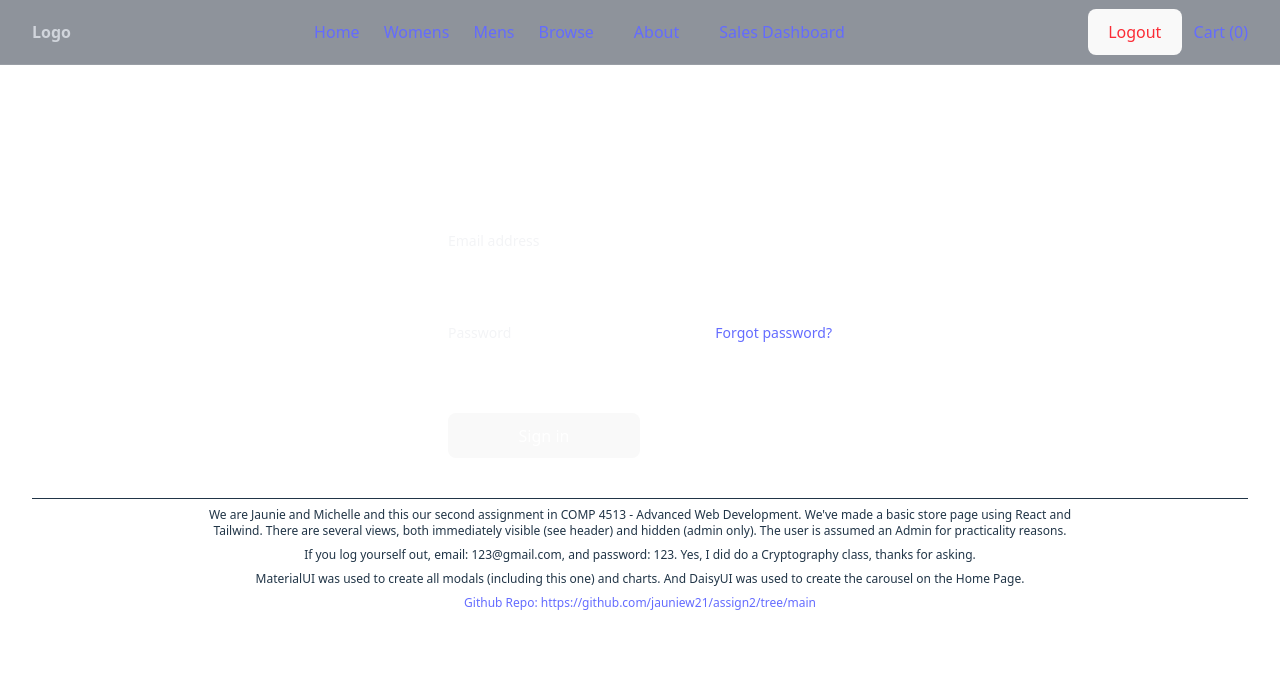
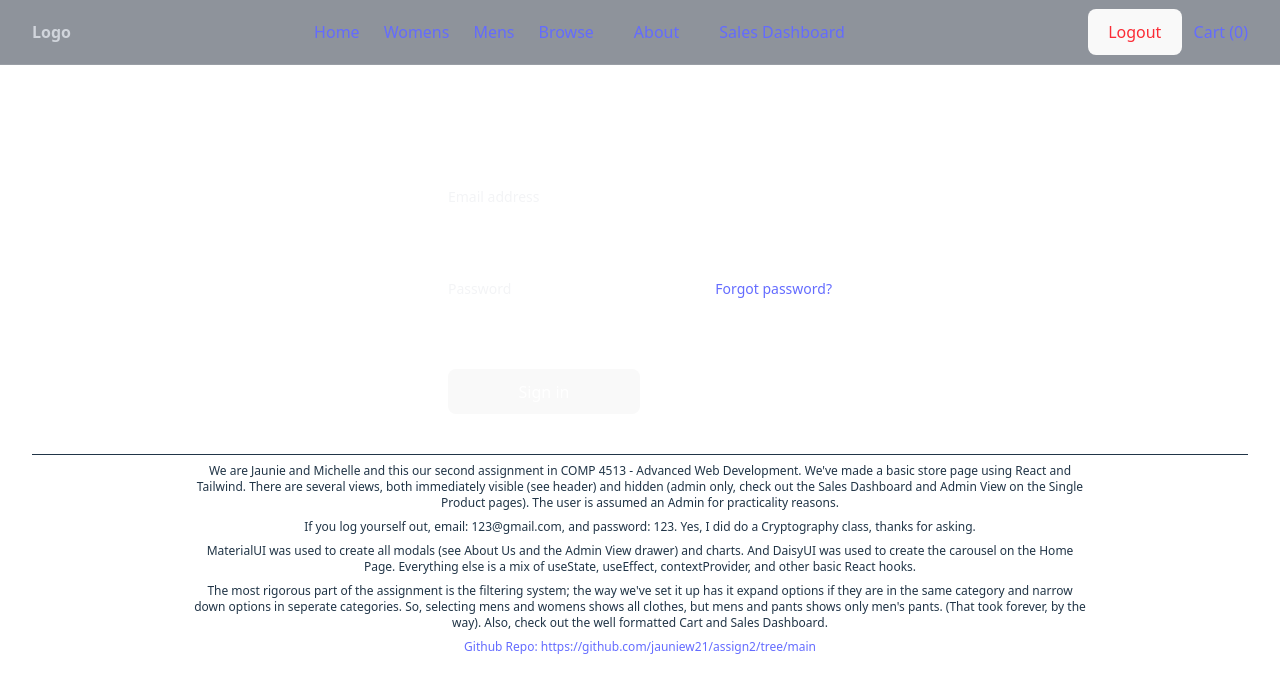
Before and after one commit to jauniew21/assign2, a React (Vite) app in the folder clothing-store-react-app/: page /login in a window 1280 px wide. Shown: the top 692 px of the page. Built offline with nearby package versions, Linux system fonts and the light colour scheme; no server answers.

Commit message:
copy changes

```diff
--- a/clothing-store-react-app/src/components/AboutView.jsx
+++ b/clothing-store-react-app/src/components/AboutView.jsx
@@ -54,15 +54,23 @@ const AboutView = (props) => {
                 <hr />
                 <Typography id="modal-modal-description" sx={{ mt: 2 }}>
                     We are Jaunie and Michelle and this our second assignment in COMP 4513 - Advanced Web Development. We've made a basic store page using React and Tailwind.
-                    There are several views, both immediately visible (see header) and hidden (admin only). The user is assumed an Admin for practicality reasons. <br />
+                    There are several views, both immediately visible (see header) and hidden (admin only, check out the Sales Dashboard and Admin View on the Single Product pages). The user is assumed an Admin for practicality reasons. <br />
                     <br />
                     If you log yourself out, email: 123@gmail.com, and password: 123. Yes, I did take a Cryptography class, thanks for asking.
                     <br /> <br />
 
-                    MaterialUI was used to create all modals (including this one) and charts. And DaisyUI was used to create the carousel on the Home Page. <br />
+                    MaterialUI was used to create all modals (including this one and the Admin View drawer) and charts. And DaisyUI was used to create the carousel on the Home Page.
+                    Everything else is a mix of useState, useEffect, contextProvider, and other basic React hooks.
+                    <br />
                     <br />
 
-                    Github Repo: https://github.com/jauniew21/assign2/tree/main
+                    The most rigorous part of the assignment is the filtering system; the way we've set it up has it expand options if they are in the same category
+                    and narrow down options in seperate categories. So, selecting mens and womens shows all clothes, but mens and pants shows only men's pants. (That took forever, by the way).
+                    Also, check out the well formatted Cart and Sales Dashboard.
+                    <br /> <br />
+
+                    <a href="https://github.com/jauniew21/assign2/tree/main" target="_blank">Github Repo: https://github.com/jauniew21/assign2/tree/main
+                    </a>
                 </Typography>
                 <div className="flex justify-end mt-6">
                 <button
--- a/clothing-store-react-app/src/components/Footer.jsx
+++ b/clothing-store-react-app/src/components/Footer.jsx
@@ -7,13 +7,19 @@ const Footer = (props) => {
 
             <p className="">
                 We are Jaunie and Michelle and this our second assignment in COMP 4513 - Advanced Web Development. We've made a basic store page using React and Tailwind.
-                There are several views, both immediately visible (see header) and hidden (admin only). The user is assumed an Admin for practicality reasons.
+                There are several views, both immediately visible (see header) and hidden (admin only, check out the Sales Dashboard and Admin View on the Single Product pages). The user is assumed an Admin for practicality reasons.
             </p>
             <p className="">
                 If you log yourself out, email: 123@gmail.com, and password: 123. Yes, I did do a Cryptography class, thanks for asking.
             </p>
             <p>
-                MaterialUI was used to create all modals (including this one) and charts. And DaisyUI was used to create the carousel on the Home Page.
+                MaterialUI was used to create all modals (see About Us and the Admin View drawer) and charts. And DaisyUI was used to create the carousel on the Home Page.
+                Everything else is a mix of useState, useEffect, contextProvider, and other basic React hooks.
+            </p>
+            <p>
+                The most rigorous part of the assignment is the filtering system; the way we've set it up has it expand options if they are in the same category
+                and narrow down options in seperate categories. So, selecting mens and womens shows all clothes, but mens and pants shows only men's pants. (That took forever, by the way).
+                Also, check out the well formatted Cart and Sales Dashboard.
             </p>
 
             <a href="https://github.com/jauniew21/assign2/tree/main" target="_blank">Github Repo: https://github.com/jauniew21/assign2/tree/main
```
